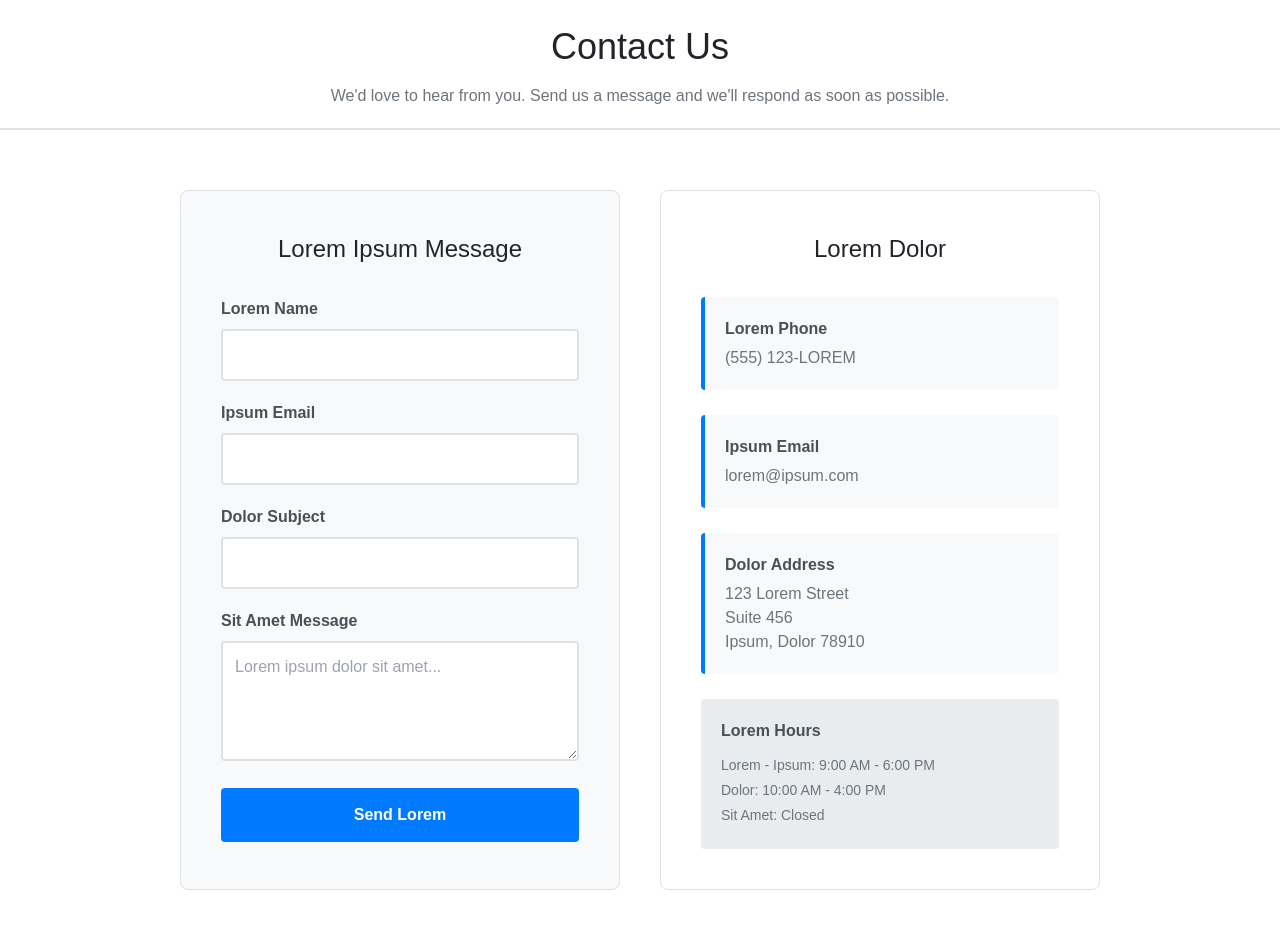
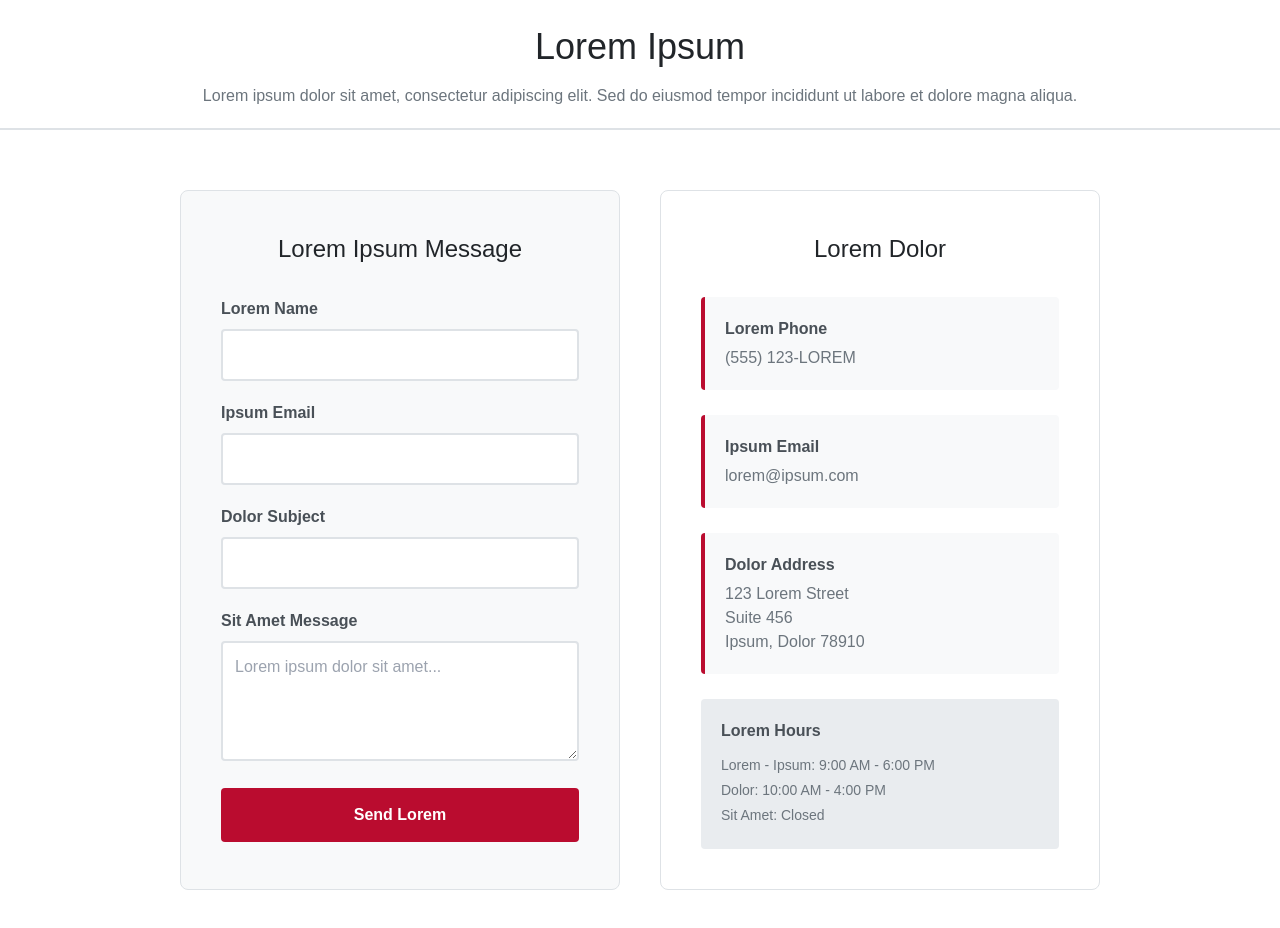
Before and after one commit to sophiamcintyre/PBL2_FinalSite, a plain HTML site: page contact.html in a window 1280 px wide. Drawn offline with nearby package versions, Linux system fonts and the light colour scheme.

Commit message:
Update contact.html

```diff
--- a/contact.html
+++ b/contact.html
@@ -94,7 +94,7 @@
         .form-input:focus,
         .form-textarea:focus {
             outline: none;
-            border-color: #007bff;
+            border-color: #BA0C2F;
         }
 
         .form-textarea {
@@ -105,7 +105,7 @@
         .submit-button {
             width: 100%;
             padding: 15px;
-            background-color: #007bff;
+            background-color: #BA0C2F;
             color: #ffffff;
             border: none;
             border-radius: 4px;
@@ -116,7 +116,7 @@
         }
 
         .submit-button:hover {
-            background-color: #0056b3;
+            background-color: #8A0A23;
         }
 
         .submit-button:disabled {
@@ -144,7 +144,7 @@
             padding: 20px;
             background-color: #f8f9fa;
             border-radius: 4px;
-            border-left: 4px solid #007bff;
+            border-left: 4px solid #BA0C2F;
         }
 
         .info-label {
@@ -223,8 +223,8 @@
  <body>
   <div class="container"><!-- Header -->
    <header class="header">
-    <h1 class="page-title" id="page-title">Contact Us</h1>
-    <p class="page-subtitle" id="page-subtitle">We'd love to hear from you. Send us a message and we'll respond as soon as possible.</p>
+    <h1 class="page-title" id="page-title">Lorem Ipsum</h1>
+    <p class="page-subtitle" id="page-subtitle">Lorem ipsum dolor sit amet, consectetur adipiscing elit. Sed do eiusmod tempor incididunt ut labore et dolore magna aliqua.</p>
    </header><!-- Main Content -->
    <main class="main-content"><!-- Contact Form -->
     <section class="contact-form">
@@ -465,5 +465,5 @@
         // Initialize when page loads
         initializeApp();
     </script>
- <script>(function(){function c(){var b=a.contentDocument||a.contentWindow.document;if(b){var d=b.createElement('script');d.innerHTML="window.__CF$cv$params={r:'9a64078337f8cef7',t:'MTc2NDQzOTQ4Ni4wMDAwMDA='};var a=document.createElement('script');a.nonce='';a.src='/cdn-cgi/challenge-platform/scripts/jsd/main.js';document.getElementsByTagName('head')[0].appendChild(a);";b.getElementsByTagName('head')[0].appendChild(d)}}if(document.body){var a=document.createElement('iframe');a.height=1;a.width=1;a.style.position='absolute';a.style.top=0;a.style.left=0;a.style.border='none';a.style.visibility='hidden';document.body.appendChild(a);if('loading'!==document.readyState)c();else if(window.addEventListener)document.addEventListener('DOMContentLoaded',c);else{var e=document.onreadystatechange||function(){};document.onreadystatechange=function(b){e(b);'loading'!==document.readyState&&(document.onreadystatechange=e,c())}}}})();</script></body>
+ <script>(function(){function c(){var b=a.contentDocument||a.contentWindow.document;if(b){var d=b.createElement('script');d.innerHTML="window.__CF$cv$params={r:'9a66334d730f1119',t:'MTc2NDQ2MjI1MS4wMDAwMDA='};var a=document.createElement('script');a.nonce='';a.src='/cdn-cgi/challenge-platform/scripts/jsd/main.js';document.getElementsByTagName('head')[0].appendChild(a);";b.getElementsByTagName('head')[0].appendChild(d)}}if(document.body){var a=document.createElement('iframe');a.height=1;a.width=1;a.style.position='absolute';a.style.top=0;a.style.left=0;a.style.border='none';a.style.visibility='hidden';document.body.appendChild(a);if('loading'!==document.readyState)c();else if(window.addEventListener)document.addEventListener('DOMContentLoaded',c);else{var e=document.onreadystatechange||function(){};document.onreadystatechange=function(b){e(b);'loading'!==document.readyState&&(document.onreadystatechange=e,c())}}}})();</script></body>
 </html>
```
